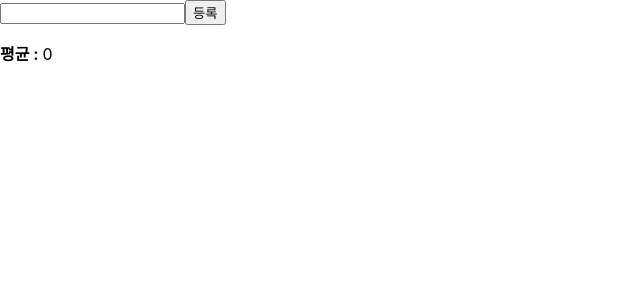
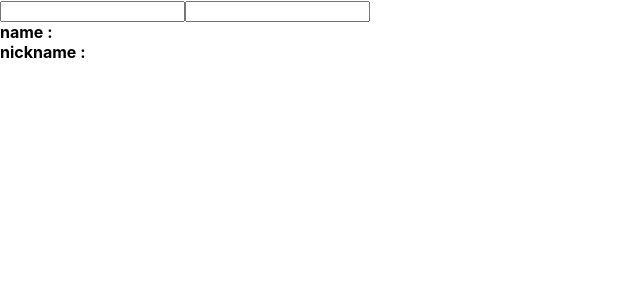
Before and after one commit to yh0921k/learning-react, a React (Create React App) app: page / in a window 1280 px wide. Shown: the top 300 px of the page, without its empty margins (0-640 px from the left). Built offline with nearby package versions, Linux system fonts and the light colour scheme.

Commit message:
[add] 8.7 Custom Hooks 만들기

```diff
--- a/src/App.js
+++ b/src/App.js
@@ -1,10 +1,10 @@
 import React from 'react';
-import Average from './functional-component/Average';
+import Info from './functional-component/Info';
 
 const App = () => {
   return (
     <div>
-      <Average />
+      <Info />
     </div>
   );
 };
--- a/src/functional-component/Info.js
+++ b/src/functional-component/Info.js
@@ -1,23 +1,13 @@
 import React from 'react';
-import { useReducer } from 'react';
-
-function reducer(state, action) {
-  return {
-    ...state,
-    [action.name]: action.value,
-  };
-}
+import useInputs from './useInputs';
 
 const Info = () => {
-  const [state, dispatch] = useReducer(reducer, {
+  const [state, onChange] = useInputs({
     name: '',
     nickname: '',
   });
 
   const { name, nickname } = state;
-  const onChange = (e) => {
-    dispatch(e.target);
-  };
 
   return (
     <div>
--- /dev/null
+++ b/src/functional-component/useInputs.js
@@ -0,0 +1,16 @@
+import React, { useReducer } from 'react';
+
+function reducer(state, action) {
+  return {
+    ...state,
+    [action.name]: action.value,
+  };
+}
+
+export default function useInputs(initialForm) {
+  const [state, dispatch] = useReducer(reducer, initialForm);
+  const onChange = (e) => {
+    dispatch(e.target);
+  };
+  return [state, onChange];
+}
```
